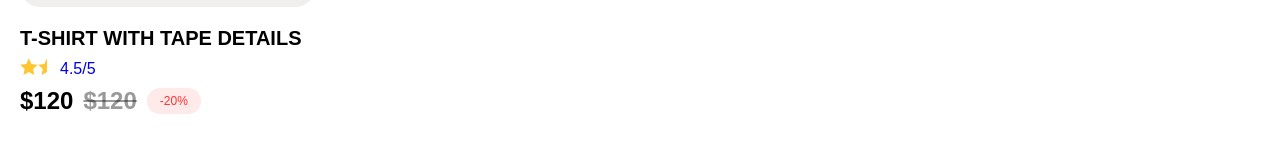
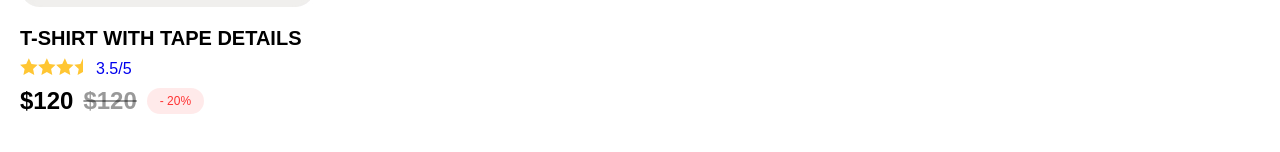
Before and after one commit to Naumilya/Shop.co, a Vue app: page / in a window 1280 px wide. Shown: the part 426-578 px from the top of the page. Built offline with nearby package versions, Linux system fonts and the light colour scheme; a web font is replaced by a local one.

Commit message:
feat: add axios function

```diff
--- a/src/api/getProducts.ts
+++ b/src/api/getProducts.ts
@@ -1,10 +1,11 @@
+import axios from 'axios'
 const BASE_URL: string = 'http://localhost:5173/src/data/products.json'
 
 export const getProducts = async () => {
   try {
-    const response = await fetch(`${BASE_URL}`)
-    console.log(response)
+    const response = await axios.get(`${BASE_URL}`)
+    return response.data
   } catch (error) {
-    console.log(error)
+    return error
   }
 }
--- a/src/components/base/CardProduct/CardProduct.vue
+++ b/src/components/base/CardProduct/CardProduct.vue
@@ -1,18 +1,23 @@
 <template>
-  <router-link to="/" :class="$style.card">
+  <router-link
+    :to="`/${props.product.categoryProduct}/product:${props.product.id}`"
+    :class="$style.card"
+  >
     <img :src="'/src/assets/images/products/product1.jpg'" :alt="'text'" :class="$style.image" />
-    <h4 :class="$style.title">T-SHIRT WITH TAPE DETAILS</h4>
+    <h4 :class="$style.title">{{ props.product.namPeroduct }}</h4>
     <div :class="$style.rating">
       <span :class="$style.ratingStars">
-        <iconStar />
+        <iconStar v-for="star in Math.floor(props.product.ratingProduct)" :key="star" />
         <iconHalfStar v-if="true" />
       </span>
-      <span :class="$style.ratingNumber">4.5/5</span>
+      <span :class="$style.ratingNumber">{{ props.product.ratingProduct }}/5</span>
     </div>
     <div :class="$style.prices">
-      <span :class="$style.pricesFinal">$120</span>
-      <s :class="$style.pricesFull">$120</s>
-      <span :class="$style.pricesDiscount">-20%</span>
+      <span :class="$style.pricesFinal">${{ props.product.priceProduct }}</span>
+      <s :class="$style.pricesFull">${{ props.product.priceProduct }}</s>
+      <span :class="$style.pricesDiscount" v-if="props.product.pricesDiscount">
+        - {{ props.product.pricesDiscount }}%
+      </span>
     </div>
   </router-link>
 </template>
@@ -22,13 +27,21 @@ import iconHalfStar from '@/components/icons/iconHalfStar.vue'
 import iconStar from '@/components/icons/iconStar.vue'
 
 interface Product {
+  id: number
   categoryProduct: string[]
   namPeroduct: string
   pathImageProduct: string
   ratingProduct: number
-  pricesProduct: number
+  priceProduct: number
   pricesDiscount?: number
 }
+
+const props = defineProps({
+  product: {
+    type: Object as () => Product,
+    required: true
+  }
+})
 </script>
 
 <style module lang="scss">
--- a/src/components/common/ProductCardsTemplate/ProductCards.vue
+++ b/src/components/common/ProductCardsTemplate/ProductCards.vue
@@ -3,18 +3,39 @@
     <div class="container">
       <h2 :class="$style.productСardsTitle"><slot name="title" /></h2>
       <div :class="$style.containerCards">
-        <CardProduct />
-        <!-- v-for='cardProduct in cardProductList' :key='cardProduct.id' -->
+        <CardProduct
+          v-for="cardProduct in data.cardProductList"
+          :key="cardProduct.id"
+          :product="cardProduct"
+        />
       </div>
     </div>
   </section>
 </template>
 
 <script setup lang="ts">
-// import { getProducts } from '@/api/getProducts'
+import { getProducts } from '@/api/getProducts'
 import CardProduct from '@/components/base/CardProduct/CardProduct.vue'
+import { onMounted, reactive } from 'vue'
 
-// getProducts()
+interface Product {
+  id: number
+  categoryProduct: string[]
+  namPeroduct: string
+  pathImageProduct: string
+  ratingProduct: number
+  priceProduct: number
+  pricesDiscount?: number
+}
+
+const data = reactive({
+  cardProductList: [] as Product[]
+})
+
+onMounted(async () => {
+  const products = await getProducts()
+  data.cardProductList = products
+})
 </script>
 
 <style module lang="scss">
--- a/src/data/products.json
+++ b/src/data/products.json
@@ -1,10 +1,12 @@
 [
   {
-    "categoryProduct": ["New Arrivals"],
+    "id": 0,
+    "filterProduct": ["New Arrivals"],
+    "categoryProduct": "Casual",
     "namPeroduct": "T-SHIRT WITH TAPE DETAILS",
     "pathImageProduct": "/src/assets/images/products/product1.jpg",
     "ratingProduct": 3.5,
-    "pricesProduct": 120,
+    "priceProduct": 120,
     "pricesDiscount": 20
   }
 ]
```
